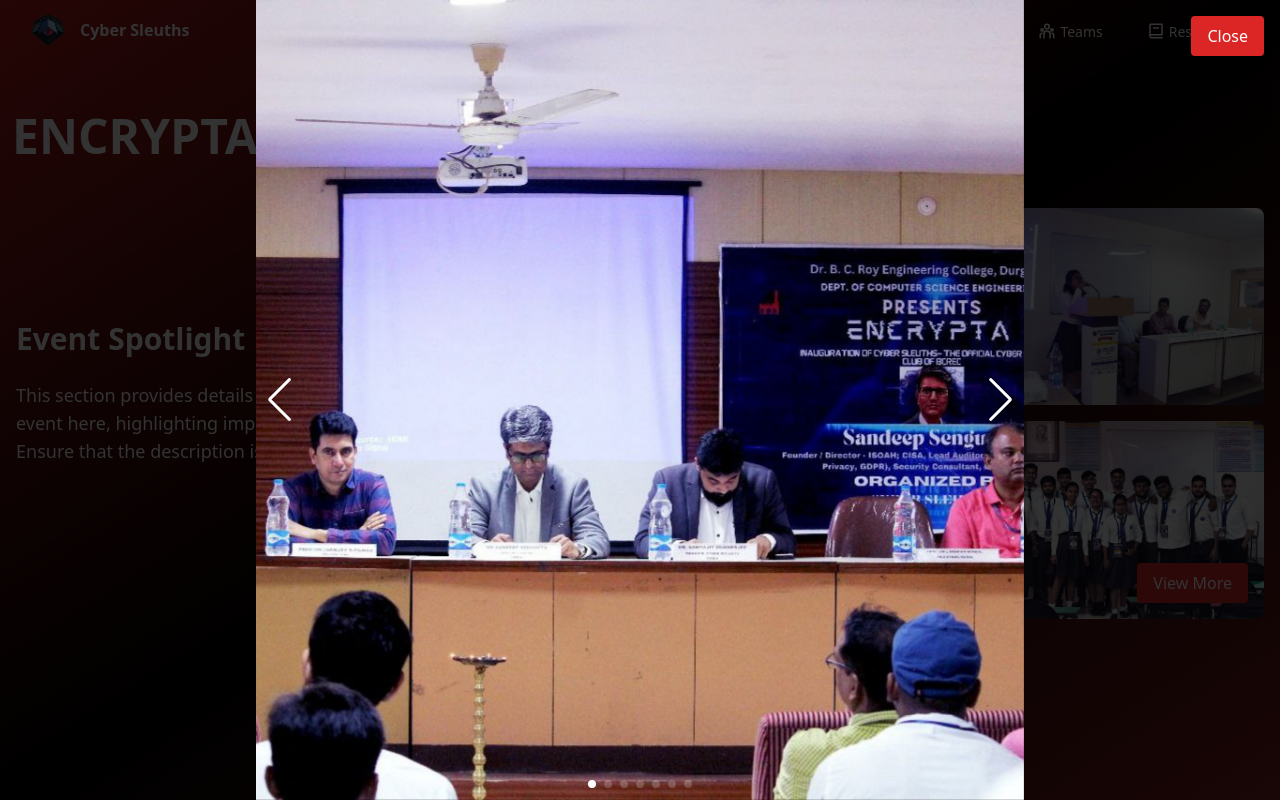
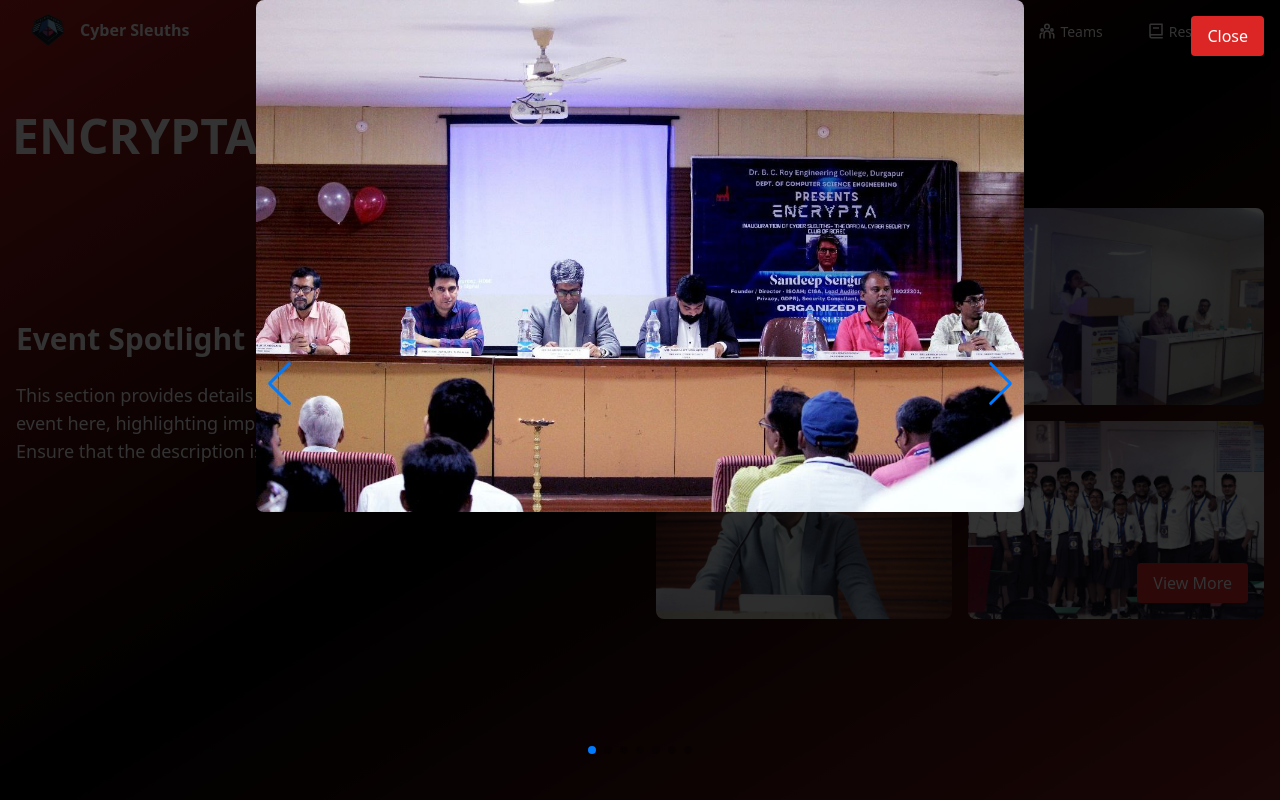
Before and after one commit to cybersleuths/CyberSleuths2.0, a React (Vite) app: page /Encrypta in a window 1280 px wide. Both pictures are taken after a click on the button "View More". Shown: the top 800 px of the page. Built offline with nearby package versions, Linux system fonts and the light colour scheme.

Commit message:
Carousel Update

```diff
--- a/src/Encrypta.jsx
+++ b/src/Encrypta.jsx
@@ -1,9 +1,13 @@
 import React, { useState } from "react";
+import { Swiper, SwiperSlide } from "swiper/react";
+import { Navigation, Pagination, Autoplay } from "swiper/modules";
+import "swiper/css";  // General Swiper styles
+import "swiper/css/navigation";  // Navigation styles
+import "swiper/css/pagination";  // Pagination styles
 
 export default function Encrypta() {
   const [showIframe, setShowIframe] = useState(false);
 
-  // List of all image paths relative to the public directory
   const images = [
     "/img/Event/Encrypta/Encrypta1.jpg",
     "/img/Event/Encrypta/Encrypta2.jpg",
@@ -11,17 +15,16 @@ export default function Encrypta() {
     "/img/Event/Encrypta/Encrypta4.jpg",
     "/img/Event/Encrypta/Encrypta5.png",
     "/img/Event/Encrypta/Encrypta6.png",
-    "/img/Event/Encrypta/Encrypta7.png"
+    "/img/Event/Encrypta/Encrypta7.png",
   ];
 
-  // Determine how many images to show before the "View More" button
   const visibleImagesCount = 4;
 
   return (
     <div className="bg-gradient-to-br from-red-700 via-black to-red-900 text-white min-h-screen mb-50">
       <div className="xl:pr-36 md:px-3 px-6 pt-8 pb-0">
         <div id="heading" className="flex items-center justify-between">
-          <h1 id="heading_encrypta"  className="font-bold text-4xl md:text-5xl text-white">
+          <h1 id="heading_encrypta" className="font-bold text-4xl md:text-5xl text-white">
             ENCRYPTA
           </h1>
         </div>
@@ -30,9 +33,9 @@ export default function Encrypta() {
         {/* Existing sections */}
       </section>
 
-      {/* New Section for Event Details */}
+      {/* Event Details Section */}
       <section className="pt-0">
-      <div className="max-w-7xl mx-auto px-4 sm:px-6 lg:px-4 flex flex-col lg:flex-row items-center gap-8 pb-20">
+        <div className="max-w-7xl mx-auto px-4 sm:px-6 lg:px-4 flex flex-col lg:flex-row items-center gap-8 pb-20">
           <div className="flex-1 pb-10">
             <h2 className="text-3xl font-bold text-white mb-6">Event Spotlight</h2>
             <p className="text-lg text-white">
@@ -40,7 +43,6 @@ export default function Encrypta() {
             </p>
           </div>
           <div className="flex-1 grid grid-cols-1 sm:grid-cols-2 gap-4 relative">
-            {/* Display visible images */}
             {images.slice(0, visibleImagesCount).map((src, index) => (
               <img
                 key={index}
@@ -49,7 +51,6 @@ export default function Encrypta() {
                 className="w-full h-auto object-cover rounded-lg"
               />
             ))}
-            {/* "View More" button on the last image if more images exist */}
             {images.length > visibleImagesCount && (
               <button
                 onClick={() => setShowIframe(true)}
@@ -62,15 +63,32 @@ export default function Encrypta() {
         </div>
       </section>
 
-      {/* Iframe for carousel */}
       {showIframe && (
         <div className="fixed inset-0 bg-black bg-opacity-80 flex items-center justify-center z-50">
-          <iframe
-            src="../src/carousel.html"
-            title="Image Carousel"
-            className="w-full h-full max-w-3xl max-h-3xl"
-            frameBorder="0"
-          ></iframe>
+          <div className="w-full h-full max-w-3xl max-h-3xl">
+            <Swiper
+              modules={[Navigation, Pagination, Autoplay]}
+              slidesPerView={1}
+              spaceBetween={10}
+              loop={true}
+              autoplay={{
+                delay: 3000,
+                disableOnInteraction: false,
+              }}
+              navigation
+              pagination={{ clickable: true }}
+            >
+              {images.map((src, index) => (
+                <SwiperSlide key={index}>
+                  <img
+                    src={src}
+                    alt={`Carousel Image ${index + 1}`}
+                    className="w-full h-full object-cover rounded-lg"
+                  />
+                </SwiperSlide>
+              ))}
+            </Swiper>
+          </div>
           <button
             onClick={() => setShowIframe(false)}
             className="absolute top-4 right-4 bg-red-600 hover:bg-red-700 text-white py-2 px-4 rounded"
--- a/src/carousel.html
+++ /dev/null
@@ -1,76 +0,0 @@
-<!DOCTYPE html>
-<html lang="en">
-<head>
-  <meta charset="UTF-8">
-  <meta name="viewport" content="width=device-width, initial-scale=1.0">
-  <title>Image Carousel</title>
-  <link rel="stylesheet" href="https://cdn.jsdelivr.net/npm/swiper/swiper-bundle.min.css">
-  <style>
-    html, body {
-      margin: 0;
-      padding: 0;
-      height: 100%;
-      overflow: hidden; /* Prevent scrolling */
-    }
-    .swiper-container {
-      height: 100%;
-      width: 100%;
-      overflow: hidden; /* Prevent scrolling */
-    }
-    .swiper-slide img {
-      width: 100%;
-      height: 100%;
-      object-fit: cover; /* Ensure images cover the container without overflow */
-    }
-    .swiper-button-next,
-    .swiper-button-prev {
-      color: #fff;
-    }
-    .swiper-pagination-bullet {
-      background-color: #fff;
-    }
-  </style>
-</head>
-<body>
-  <div class="swiper-container">
-    <div class="swiper-wrapper">
-      <!-- Add your local images here -->
-      <div class="swiper-slide"><img src="/img/Event/Encrypta/Encrypta1.jpg" alt="Image 1"></div>
-      <div class="swiper-slide"><img src="/img/Event/Encrypta/Encrypta2.jpg" alt="Image 2"></div>
-      <div class="swiper-slide"><img src="/img/Event/Encrypta/Encrypta3.jpg" alt="Image 3"></div>
-      <div class="swiper-slide"><img src="/img/Event/Encrypta/Encrypta4.jpg" alt="Image 4"></div>
-      <div class="swiper-slide"><img src="/img/Event/Encrypta/Encrypta5.png" alt="Image 5"></div>
-      <div class="swiper-slide"><img src="/img/Event/Encrypta/Encrypta6.png" alt="Image 6"></div>
-      <div class="swiper-slide"><img src="/img/Event/Encrypta/Encrypta7.png" alt="Image 7"></div>
-      <!-- Add more slides as needed -->
-    </div>
-    <!-- Add Pagination -->
-    <div class="swiper-pagination"></div>
-    <!-- Add Navigation -->
-    <div class="swiper-button-next"></div>
-    <div class="swiper-button-prev"></div>
-  </div>
-
-  <script src="https://cdn.jsdelivr.net/npm/swiper/swiper-bundle.min.js"></script>
-  <script>
-    var swiper = new Swiper('.swiper-container', {
-      slidesPerView: 1,  // Only one slide is visible at a time
-      spaceBetween: 10,
-      loop: true,  // Loop the slides for continuous scrolling
-      lazy: true,  // Enable lazy loading for images
-      autoplay: {
-        delay: 3000,  // Set autoplay delay to 3 seconds
-        disableOnInteraction: false,  // Continue autoplay after user interaction
-      },
-      navigation: {
-        nextEl: '.swiper-button-next',
-        prevEl: '.swiper-button-prev',
-      },
-      pagination: {
-        el: '.swiper-pagination',
-        clickable: true,
-      },
-    });
-  </script>
-</body>
-</html>
```
Also changed, not shown: package.json (+4 -4 lines), 1 other file (tests, documents, lock files or other folders).
